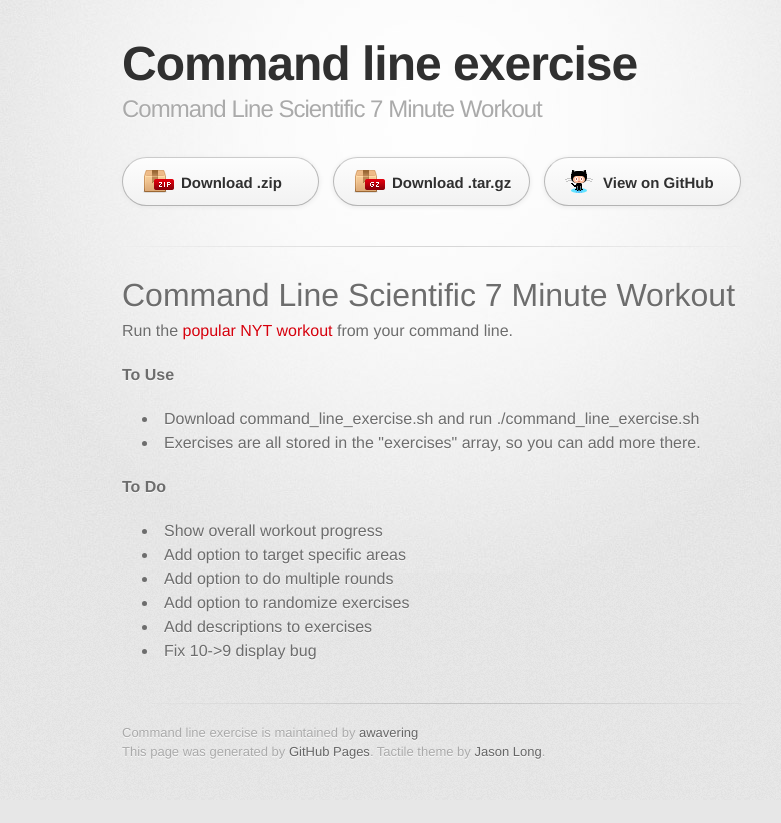
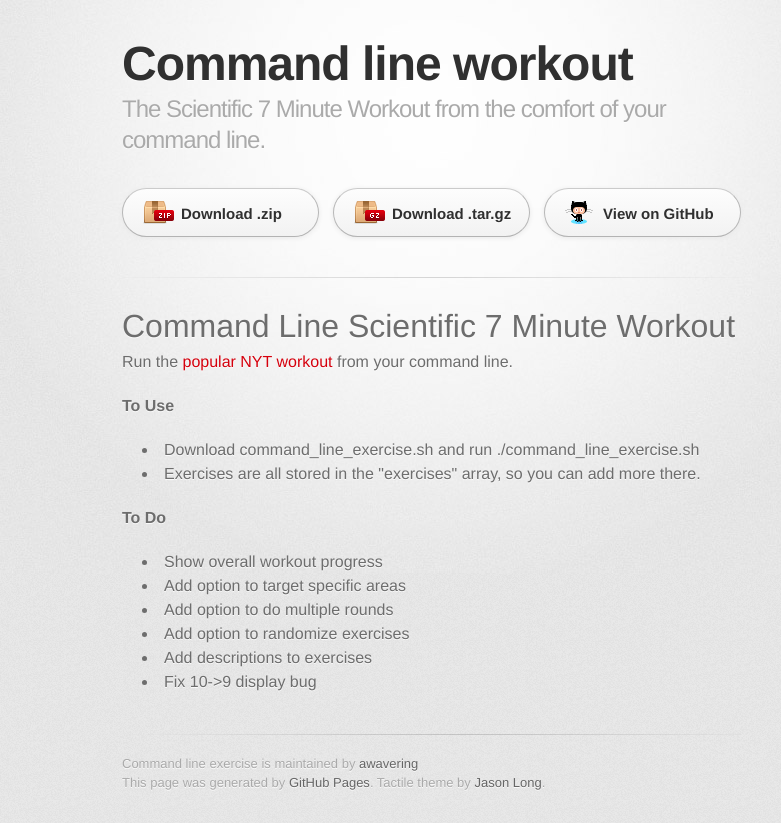
Before and after one commit to awavering/command_line_exercise, a plain HTML site: page index.html in a window 1280 px wide. Shown: the whole page, without its empty margins (208-989 px from the left). Before the commit the page ends 800 px from the top, so only its background shows below. Drawn offline with Linux system fonts and the light colour scheme; a web font is replaced by a local one.

Commit message:
Update index.html

```diff
--- a/index.html
+++ b/index.html
@@ -18,8 +18,8 @@
       <div class="inner">
 
         <header>
-          <h1>Command line exercise</h1>
-          <h2>Command Line Scientific 7 Minute Workout</h2>
+          <h1>Command line workout</h1>
+          <h2>The Scientific 7 Minute Workout from the comfort of your command line.</h2>
         </header>
 
         <section id="downloads" class="clearfix">
```
